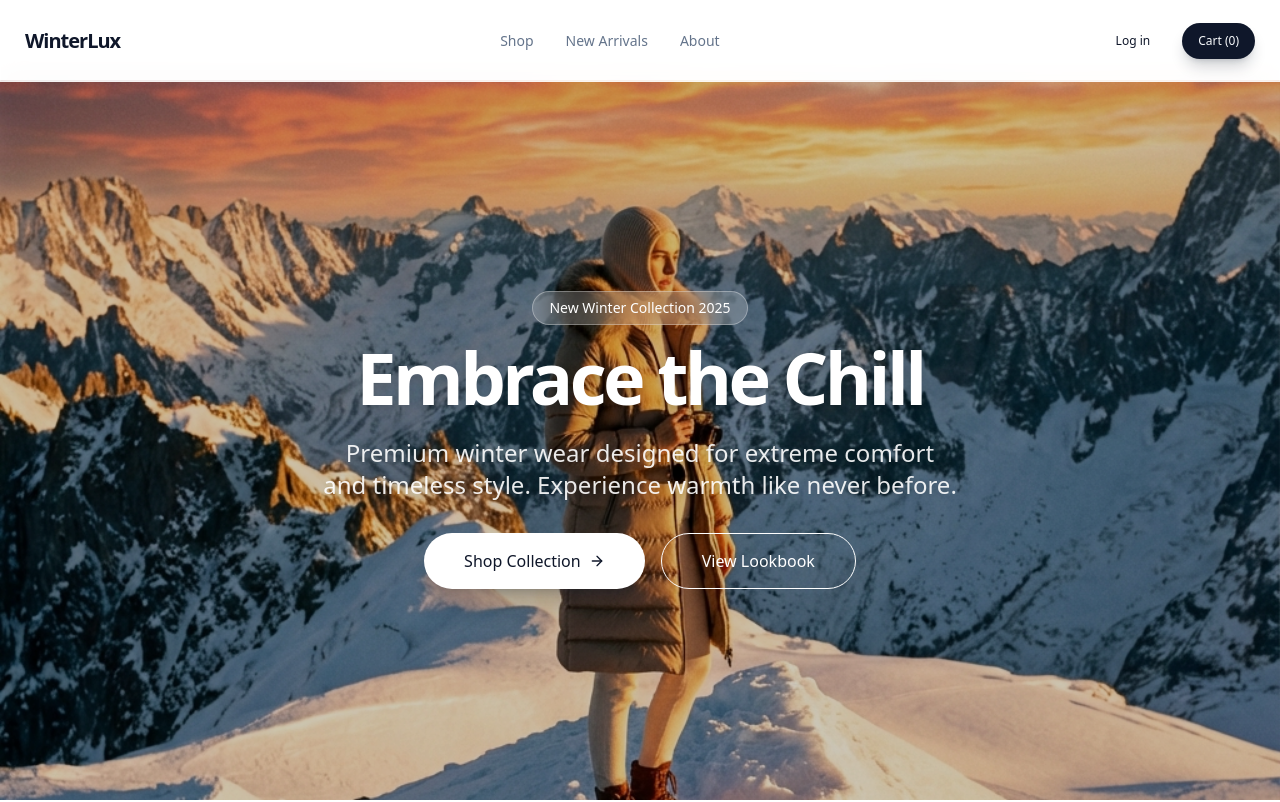
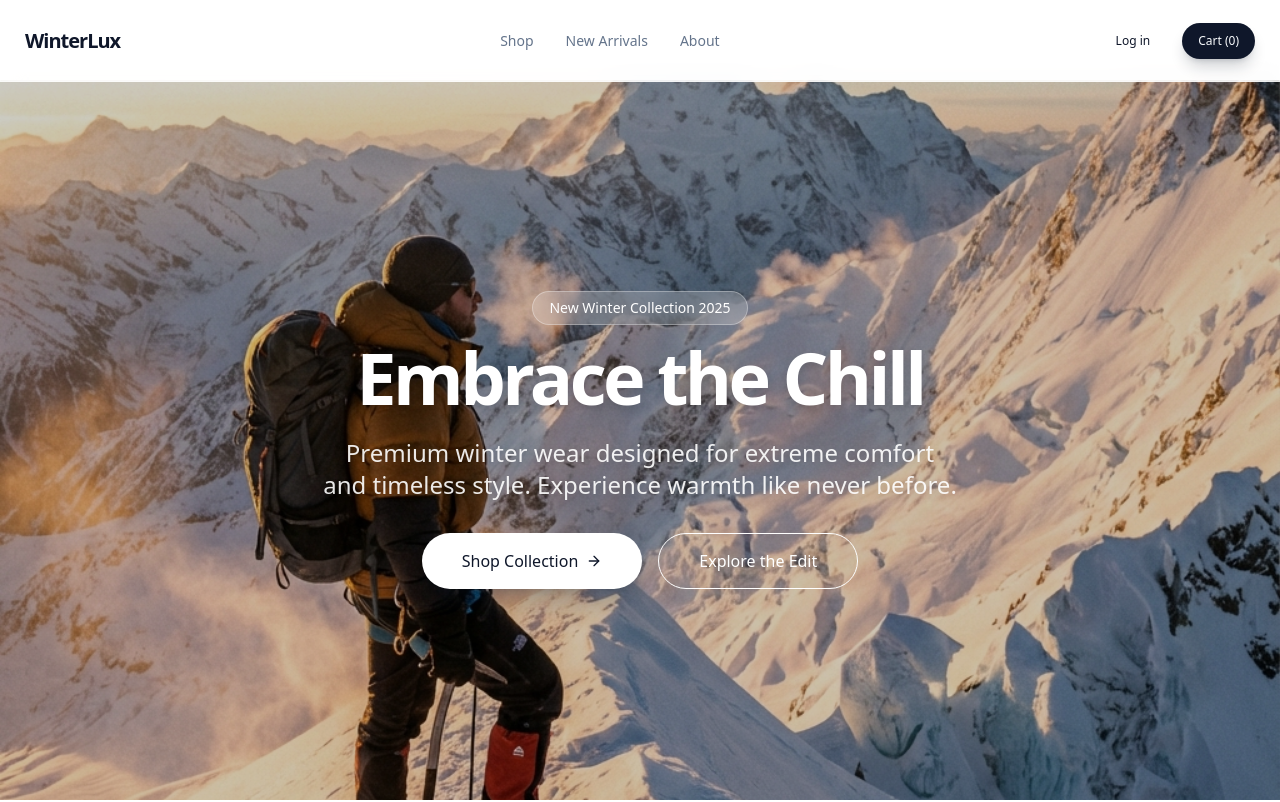
Before and after one commit to darshanbajania/winterlux-ecommerce, a Next.js app: page / in a window 1280 px wide. Shown: the top 802 px of the page. Built offline with nearby package versions, Linux system fonts and the light colour scheme; no server answers.

Commit message:
refactor: Update hero image to a desktop-specific version, adjust overlay positioning, and refine 'View Lookbook' button text.

```diff
--- a/components/HeroSection.tsx
+++ b/components/HeroSection.tsx
@@ -11,15 +11,16 @@ export default function HeroSection() {
         <section className="relative h-[90vh] flex items-center justify-center overflow-hidden">
             <div className="absolute inset-0 z-0">
                 <Image
-                    src="/images/hero.png"
+                    src="/images/hero-desktop.png"
                     alt="Winter Landscape"
                     fill
                     className="object-cover"
                     priority
                     quality={100}
                 />
-                <div className="absolute inset-0 bg-black/20" />
             </div>
+
+            <div className="absolute inset-0 bg-black/20 z-0" />
 
             <div className="container mx-auto relative z-10 px-6 text-center text-white">
                 <motion.div
@@ -44,7 +45,7 @@ export default function HeroSection() {
                         </Link>
                         <Link href="/lookbook">
                             <Button variant="outline" size="lg" className="text-white border-white hover:bg-white/20 hover:text-white">
-                                View Lookbook
+                                Explore the Edit
                             </Button>
                         </Link>
                     </div>
```
Also changed, not shown: public/images/hero-desktop.png (added).
